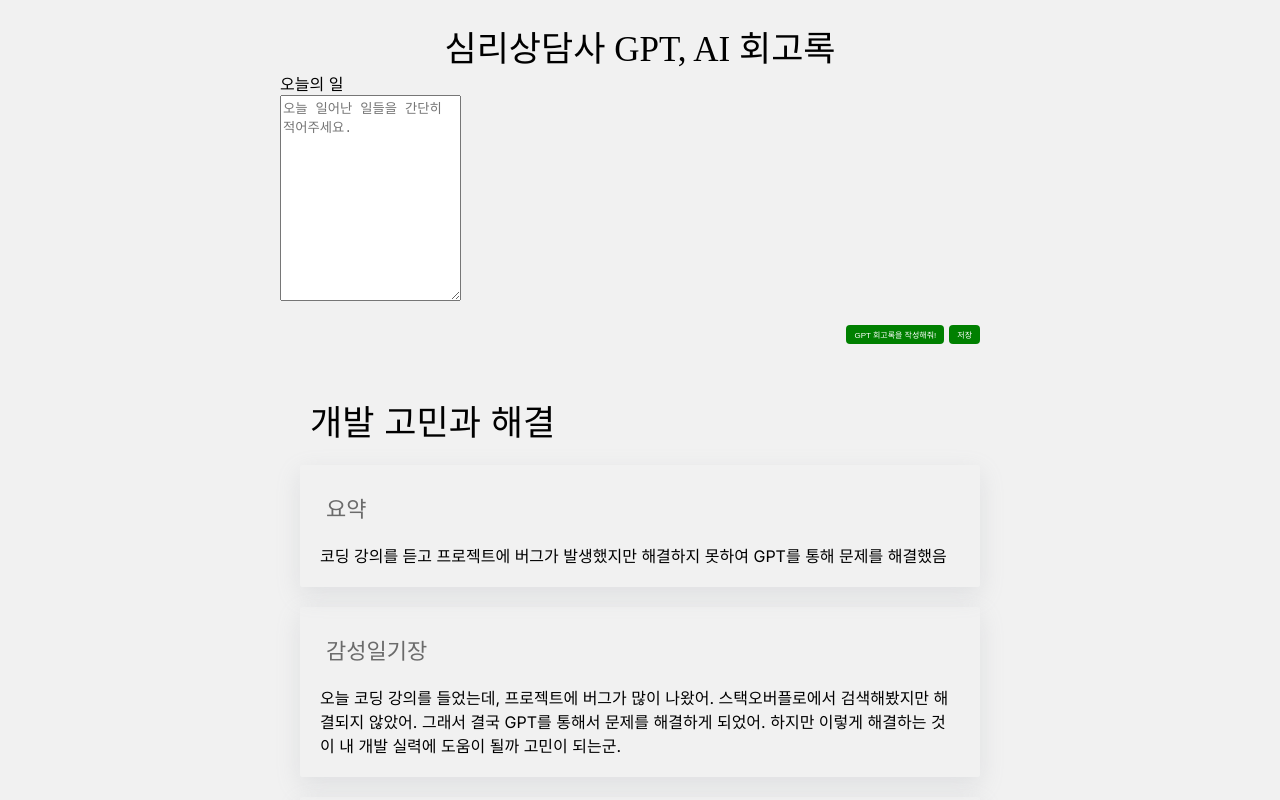
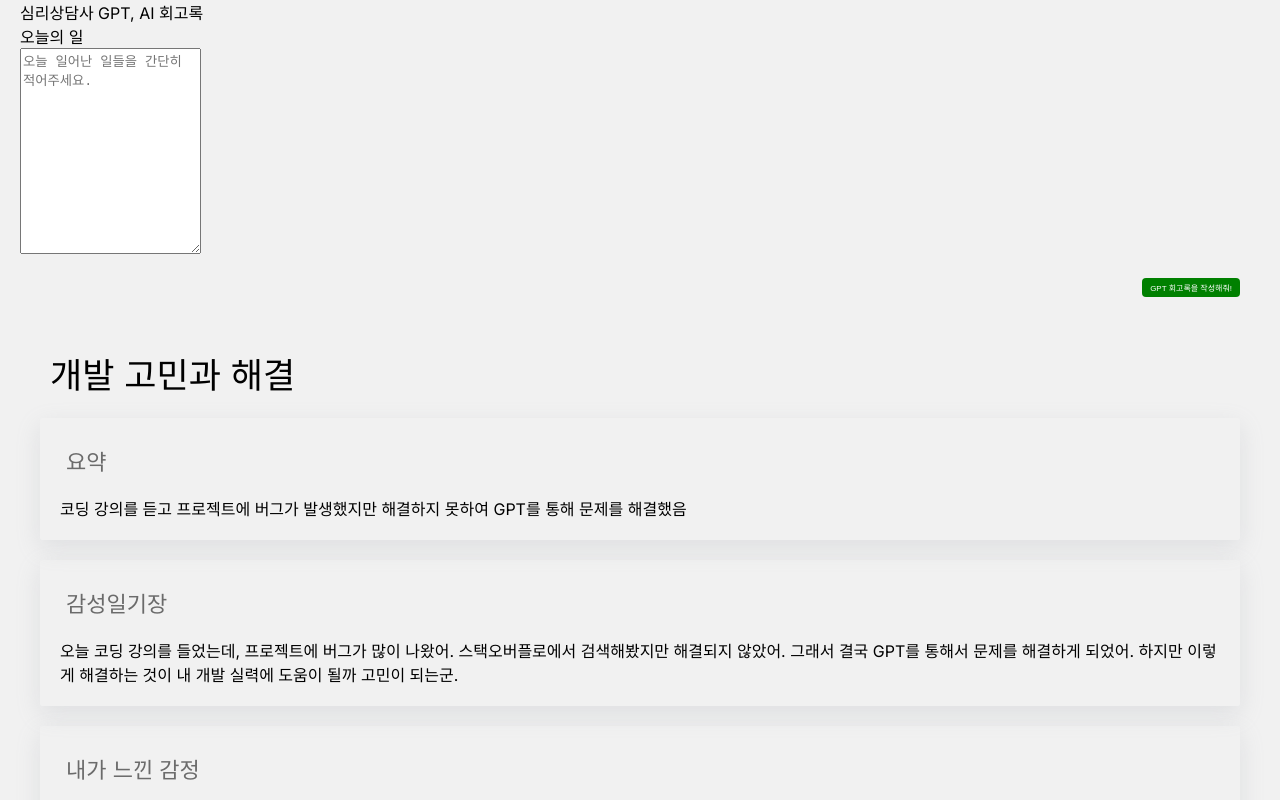
Before and after one commit to kabalport/nextjs-app, a Next.js app: page /gpt-diary in a window 1280 px wide. Shown: the top 800 px of the page. Built offline with nearby package versions, Linux system fonts and the light colour scheme.

Commit message:
diary dummyData55

```diff
--- a/src/app/gpt-diary/page.tsx
+++ b/src/app/gpt-diary/page.tsx
@@ -1,21 +1,20 @@
 import GptDiaryItem from "@/components/gpt-diary/GptDiaryItem";
 import styles from './style.module.css';
 import GetDiaryInput from "@/components/gpt-diary/getDiaryInput";
+import {getDiary} from "@/utils/gpt-diary/getDiary";
 
 export default async function GptDiaryPage() {
     const dummyData = JSON.parse(
         `{ "title": "개발 고민과 해결", "thumbnail": "https://source.unsplash.com/1600x900/?coding", "summary": "코딩 강의를 듣고 프로젝트에 버그가 발생했지만 해결하지 못하여 GPT를 통해 문제를 해결했음", "emotional_content": "오늘 코딩 강의를 들었는데, 프로젝트에 버그가 많이 나왔어. 스택오버플로에서 검색해봤지만 해결되지 않았어. 그래서 결국 GPT를 통해서 문제를 해결하게 되었어. 하지만 이렇게 해결하는 것이 내 개발 실력에 도움이 될까 고민이 되는군.", "emotional_result": "이번 상황을 통해 내가 프로그래밍에 대해 더 배울 필요가 있음을 느꼈다. 버그를 해결하는 데에만 의존하는 것보다 개념적으로 이해하고 해결하는 것이 더 중요하다는 것을 깨달았다.", "analysis": "이번 상황은 개발자로서 성장하는 과정에서 마주치는 문제였다. 알고리즘과 문제 해결 능력은 중요하지만, 개념적인 이해와 전체적인 시스템 구조 파악이 더 중요하다는 것을 알 수 있었다. '지식은 힘이다'라는 명언을 생각해보면, 기술적인 도움을 받는 것도 중요하지만 개념적인 이해와 학습은 더 큰 힘이 될 것이다.", "action_list": ["더 깊은 개념적 이해를 위해 관련 서적을 읽어보기", "다른 개발자들과 소통하여 문제 해결 방법 나누기", "개발자 커뮤니티에 참여하여 지식을 공유하기"] }`
     );
-
     const data = dummyData;
-
     return (
         <>
-            <div className={styles.appContainer}>
-                <div className={styles.appTitle}>
+            <div>
+                <div>
                     심리상담사 GPT, AI 회고록
                 </div>
-                <GetDiaryInput />
+                <GetDiaryInput/>
                 <GptDiaryItem data={data}/>
             </div>
         </>
--- a/src/components/gpt-diary/GptDiaryItem.tsx
+++ b/src/components/gpt-diary/GptDiaryItem.tsx
@@ -1,5 +1,4 @@
 import styles from './gptDiary.module.css';
-import {Response} from "@/utils/gpt-diary/getDiary";
 
 type DiaryItemProps = {
     data: {
--- a/src/components/gpt-diary/getDiaryInput.tsx
+++ b/src/components/gpt-diary/getDiaryInput.tsx
@@ -1,21 +1,45 @@
+'use client'
 import styles from './getDiaryInput.module.css';
+import {useState} from "react";
+import {getDiary} from "@/utils/gpt-diary/getDiary";
 
 export default function GetDiaryInput() {
+    const [userInput, setUserInput] = useState("");
+    // 사용자의 입력을 받아, 상위컴포넌트로 데이터를 전달
+
+    // loading 상태 - 사용자가 제출버튼을 못 누르도록 처리
+    const handleUserInput = (e) => {
+        setUserInput(e.target.value);
+    };
+    const handleClick = () => {
+        if (!userInput) {
+            console.log('일과를 적어주세요');
+            return;
+        }
+        console.log("GPT에 전달될 회고록 내용:", userInput);
+        try{
+            const message = getDiary(`${userInput}`);
+            console.log(message)
+        }catch (error: any){
+            console.log('에러')
+            return;
+        }finally {
+            console.log('final')
+        }
+    };
 
     return (
         <div>
             <div className={styles.title}>오늘의 일</div>
             <textarea
+                value={userInput}
+                onChange={handleUserInput}
                 placeholder="오늘 일어난 일들을 간단히 적어주세요."
                 className={styles.textArea}
             ></textarea>
             <div className={styles.buttonContainer}>
-                <button>
+                <button  onClick={handleClick}>
                     GPT 회고록을 작성해줘!
-                </button>
-                <button
-                >
-                    저장
                 </button>
             </div>
             <canvas id="canvas" className={styles.canvas}></canvas>
```
